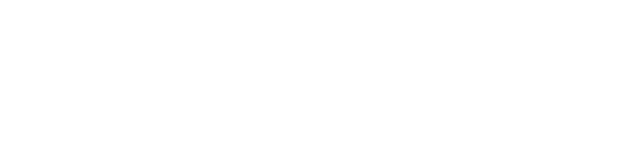
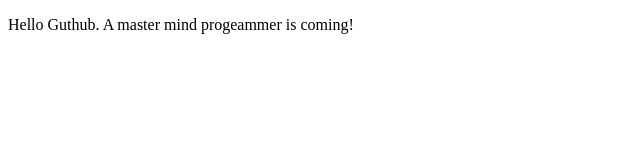
Before and after one commit to Shazzadthecoder/First-web, a plain HTML site: page index.html in a window 1280 px wide. Shown: the whole page, without its empty margins (0-640 px from the left). Drawn offline with Linux system fonts and the light colour scheme.

Commit message:
new line code

```diff
--- a/index.html
+++ b/index.html
@@ -6,6 +6,8 @@
     <title>Document</title>
 </head>
 <body>
-
+    <p>
+        Hello Guthub. A master mind progeammer is coming!
+    </p>
 </body>
 </html>
```
